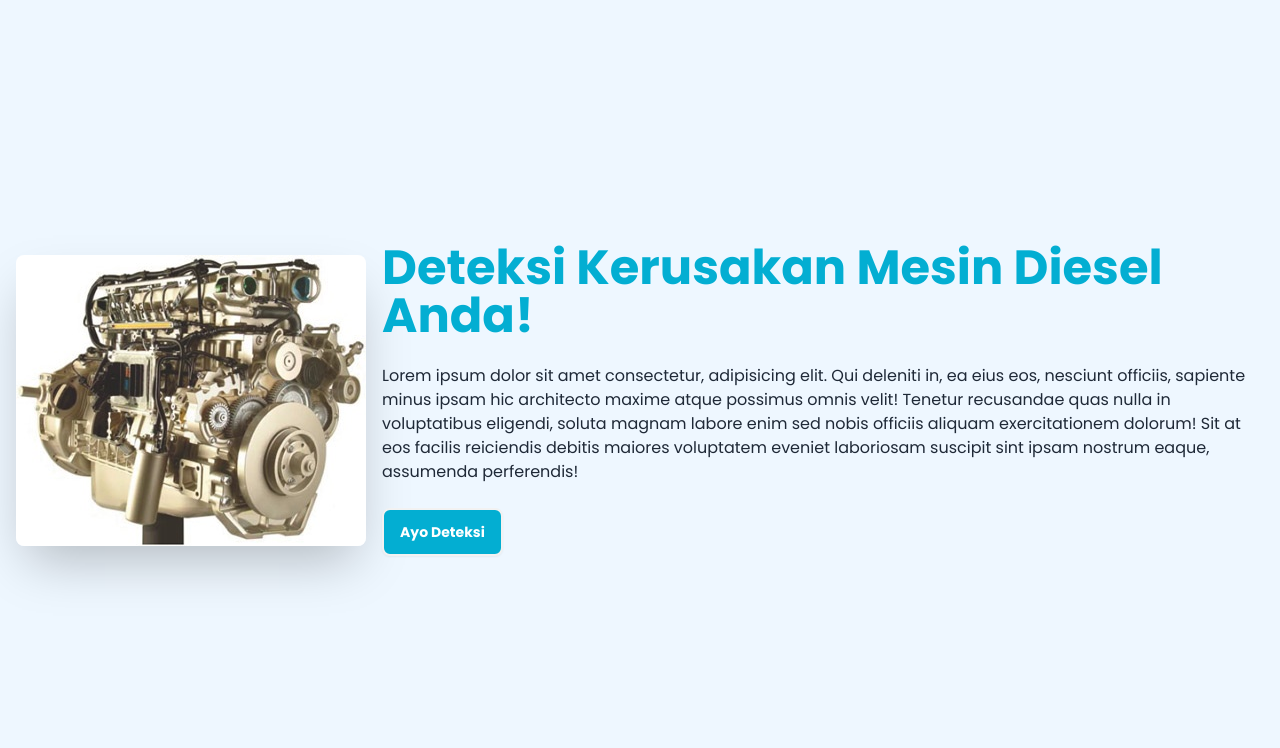
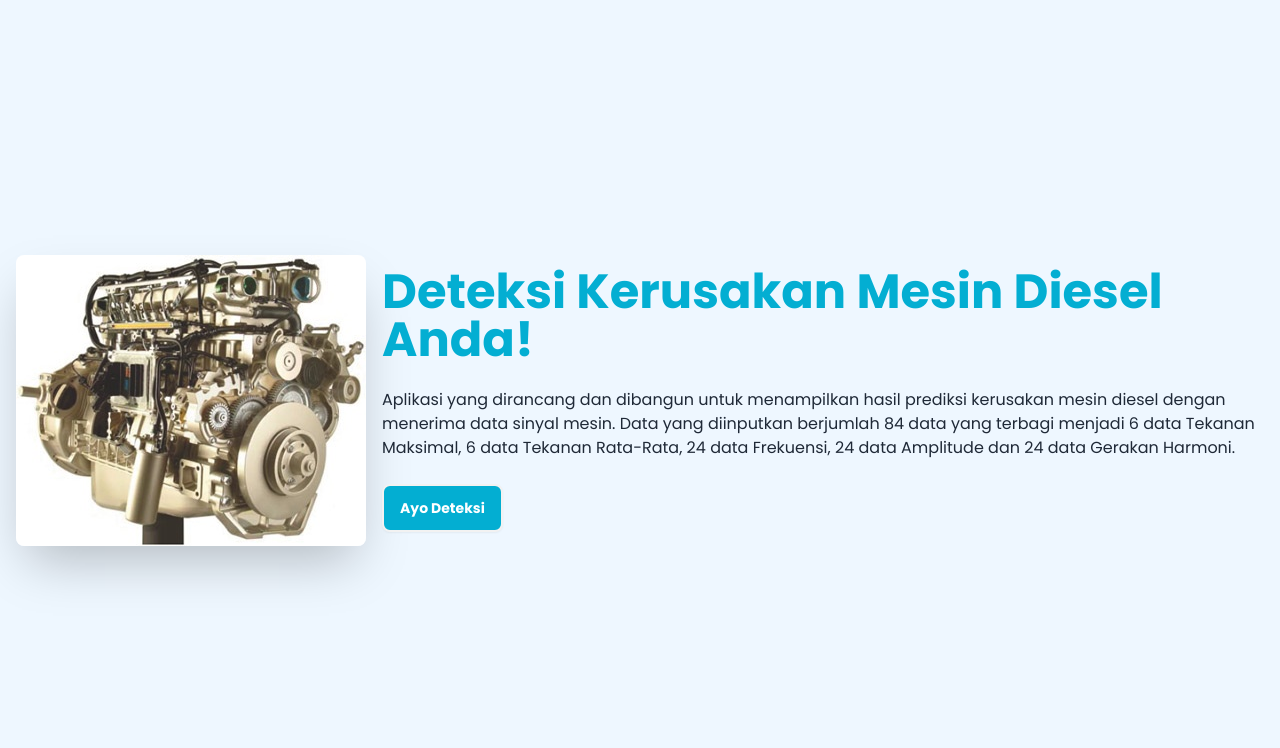
Before and after one commit to GilangAddh/Diesel-Engine-Fault-Detection, a Flask app: page / in a window 1280 px wide. Shown: the part 64-812 px from the top of the page. Run offline with Flask 3, Linux system fonts and the light colour scheme; style sheets or scripts are compiled from the project's sources; some libraries are stand-ins or nearby versions.

Commit message:
Hero text

```diff
--- a/templates/index.html
+++ b/templates/index.html
@@ -25,7 +25,8 @@
                             <div>
                                 <h1 class="text-5xl font-bold text-[#03AED2]">Deteksi Kerusakan Mesin Diesel Anda!</h1>
                                 <p class="py-6">
-                                    Lorem ipsum dolor sit amet consectetur, adipisicing elit. Qui deleniti in, ea eius eos, nesciunt officiis, sapiente minus ipsam hic architecto maxime atque possimus omnis velit! Tenetur recusandae quas nulla in voluptatibus eligendi, soluta magnam labore enim sed nobis officiis aliquam exercitationem dolorum! Sit at eos facilis reiciendis debitis maiores voluptatem eveniet laboriosam suscipit sint ipsam nostrum eaque, assumenda perferendis!
+                                    Aplikasi yang dirancang dan dibangun untuk menampilkan hasil prediksi kerusakan mesin diesel dengan
+                                    menerima data sinyal mesin. Data yang diinputkan berjumlah 84 data yang terbagi menjadi 6 data Tekanan Maksimal, 6 data Tekanan Rata-Rata, 24 data Frekuensi, 24 data Amplitude dan 24 data Gerakan Harmoni.
                                 </p>
                                 <button class="btn font-bold bg-[#03AED2] text-white hover:text-[#03AED2] hover:bg-white hover:border-[#03AED2] border-2">Ayo Deteksi</button>
                             </div>
```
